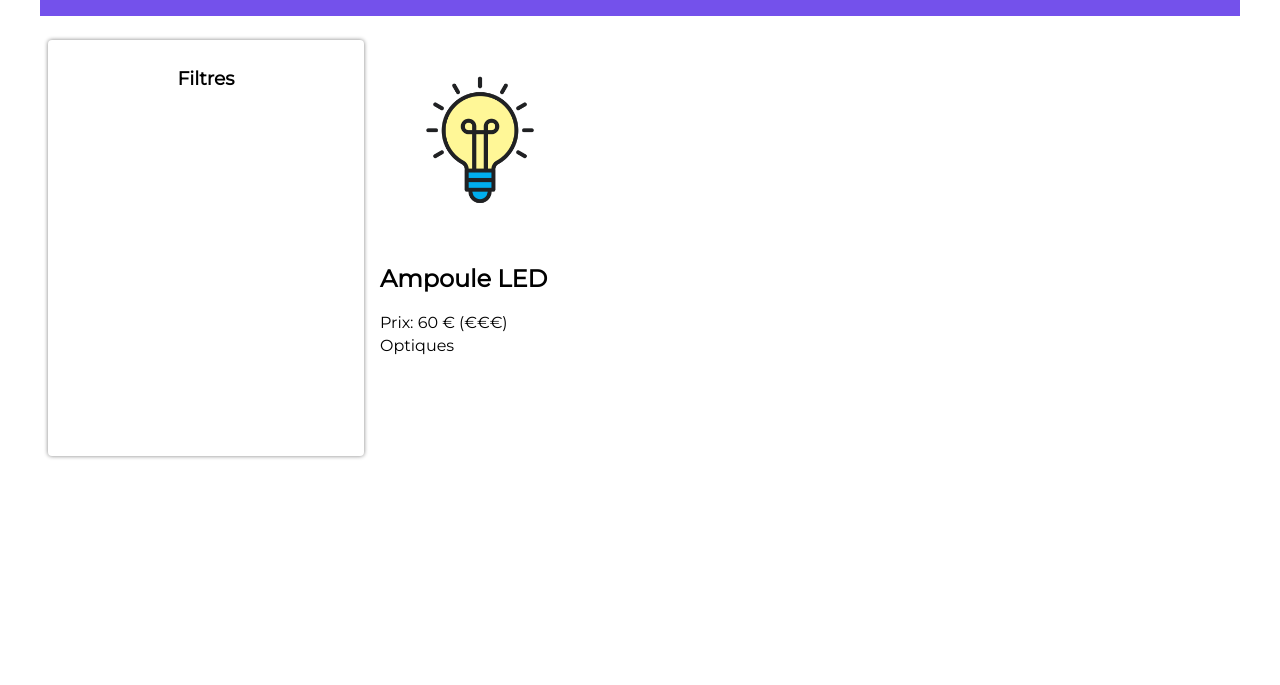
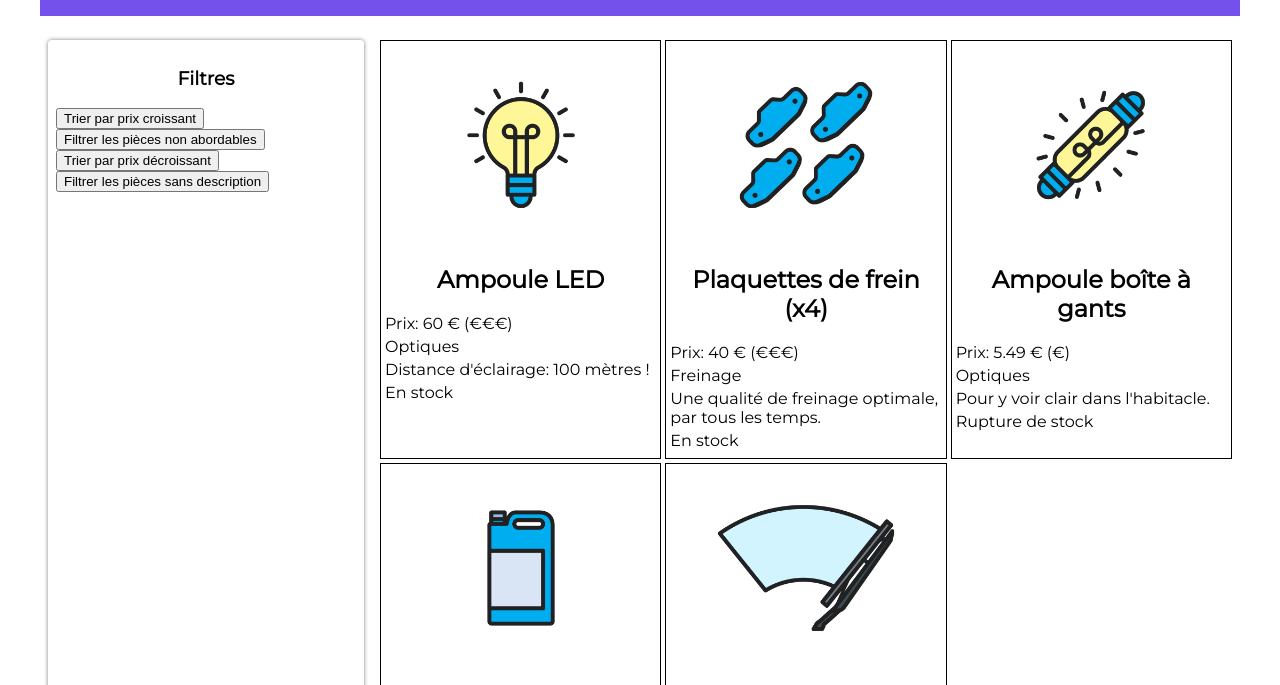
Before and after one commit to Phanttoms/Cours-JS-Dynamique, a website: page index.html in a window 1280 px wide. Shown: the part 98-783 px from the top of the page. Drawn offline with Linux system fonts and the light colour scheme.

Commit message:
ajout-bouton

```diff
--- a/index.html
+++ b/index.html
@@ -17,6 +17,13 @@
 		<!-- Menu de recherche -->
 		<section class="filtres">
 			<h3>Filtres</h3>
+			<button class="btn-trier">Trier par prix croissant</button>
+			<br>
+			<button class="btn-filtrer">Filtrer les pièces non abordables</button>
+			<br>
+			<button class="btn-decroissant">Trier par prix décroissant</button>
+			<br>
+			<button class="btn-nodesc">Filtrer les pièces sans description</button>
 		</section>
 
 		<!-- Fiches produits -->
--- a/pieces-autos.json
+++ b/pieces-autos.json
@@ -31,7 +31,7 @@
 		"nom": "Liquide de frein",
 		"prix": 9.6,
 		"categorie": "Freinage",
-		"image": "image/liquide-frein.png",
+		"image": "images/liquide-frein.png",
 		"disponibilite": true
 	},
 	{
--- a/pieces.js
+++ b/pieces.js
@@ -2,26 +2,57 @@
 const reponse = await fetch("pieces-autos.json");
 const pieces = await reponse.json();
 
+for (let i = 0; i < pieces.length; i++) {
+	const article = pieces[i];
+	// Récupération de l'élément du DOM qui accueillera les fiches
+	const sectionFiches = document.querySelector(".fiches");
+	// Création d’une balise dédiée à une pièce automobile
+	const pieceElement = document.createElement("article");
 	// Création des balises
-const article = pieces[0];
-
 	const imageElement = document.createElement("img");
 	imageElement.src = article.image;
-
 	const nomElement = document.createElement("h2");
 	nomElement.innerText = article.nom;
-
 	const prixElement = document.createElement("p");
 	prixElement.innerText = `Prix: ${article.prix} € (${
 		article.prix < 35 ? "€" : "€€€"
 	})`;
-
 	const categorieElement = document.createElement("p");
 	categorieElement.innerText = article.categorie ?? "(aucune catégorie)";
+	const descriptionElement = document.createElement("p");
+	descriptionElement.innerText =
+		article.description ?? "Pas de description pour le moment.";
+	const stockElement = document.createElement("p");
+	stockElement.innerText = article.disponibilite
+		? "En stock"
+		: "Rupture de stock";
 
-// Injection des balises
-const sectionFiches = document.querySelector(".fiches");
-sectionFiches.appendChild(imageElement);
-sectionFiches.appendChild(nomElement);
-sectionFiches.appendChild(prixElement);
-sectionFiches.appendChild(categorieElement);
+	// On rattache la balise article a la section Fiches
+	sectionFiches.appendChild(pieceElement);
+	// On rattache l’image à pieceElement (la balise article)
+	pieceElement.appendChild(imageElement);
+	pieceElement.appendChild(nomElement);
+	pieceElement.appendChild(prixElement);
+	pieceElement.appendChild(categorieElement);
+	//Ajout des éléments au DOM pour l'exercice
+	pieceElement.appendChild(descriptionElement);
+	pieceElement.appendChild(stockElement);
+}
+
+const boutonTrier = document.querySelector(".btn-trier");
+boutonTrier.addEventListener("click", function () {
+	const piecesOrdonnees = Array.from(pieces);
+	piecesOrdonnees.sort(function (a, b) {
+		return a.prix - b.prix;
+	});
+	console.log(piecesOrdonnees);
+});
+
+const boutonFilter = document.querySelector(".btn-filtrer");
+
+boutonFilter.addEventListener("click", function () {
+	const piecesFiltrees = pieces.filter(function (piece) {
+		return piece.prix <= 35;
+	});
+	console.log(piecesFiltrees);
+});
--- a/styles.css
+++ b/styles.css
@@ -45,11 +45,28 @@ main {
 .fiches {
 	flex: 1;
 	margin: 8px;
+	display: grid;
+	grid-template-columns: repeat(3, 1fr);
+	gap: 4px;
 }
-.fiches img {
+
+.fiches article {
+	border: 1px solid black;
+	padding: 4px;
+}
+
+.fiches article img {
+	display: block;
+	margin-left: auto;
+	margin-right: auto;
 	max-width: 200px;
 }
-.fiches p {
+
+.fiches article p {
 	margin-top: 4px;
 	margin-bottom: 4px;
 }
+
+.fiches article h2 {
+	text-align: center;
+}
```
Lines whose indentation alone changed are shown as unchanged.
